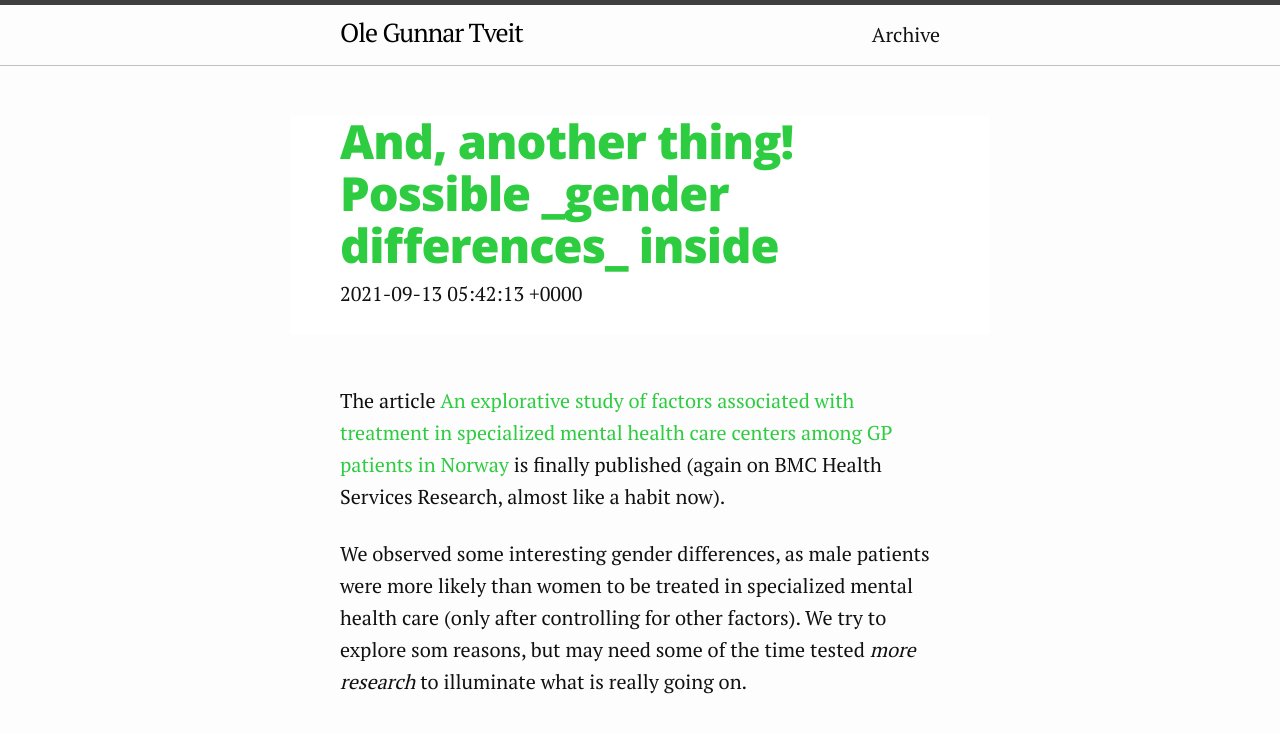
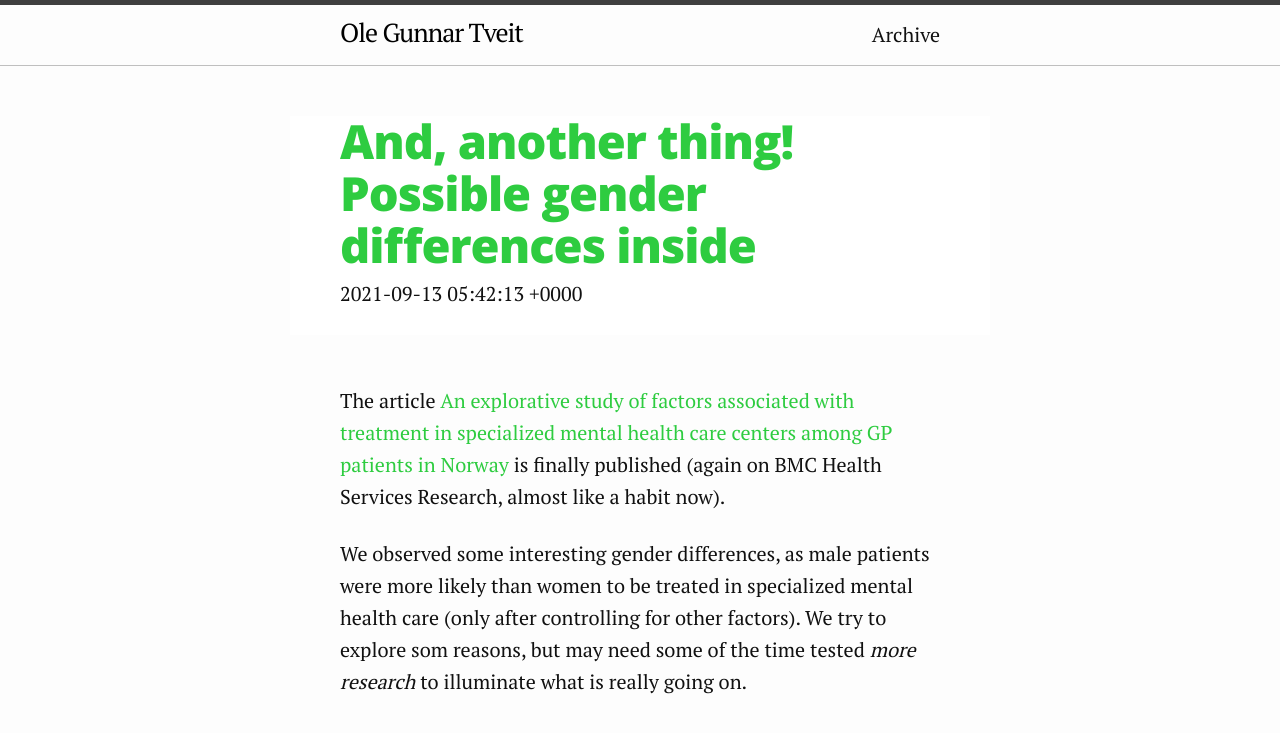
Before and after one commit to ogtveit/ogtveit.github.io, a Jekyll site: the page built from _posts/2021-09-13-and-another-thing.markdown, in a window 1280 px wide, cut to the strip 0-754 px from the top of the page. Shown: the top 733 px of the strip. Built offline with Jekyll 4.4.1, drawn with Linux system fonts in a browser that asks for light colours.

```diff
--- a/_posts/2021-09-13-and-another-thing.markdown
+++ b/_posts/2021-09-13-and-another-thing.markdown
@@ -1,6 +1,6 @@
 ---
 layout: post
-title:  'And, another thing! Possible _gender differences_ inside'
+title:  'And, another thing! Possible gender differences inside'
 date:   2021-09-13 06:42:13 +0100
 categories: [publication]
 ---
```
